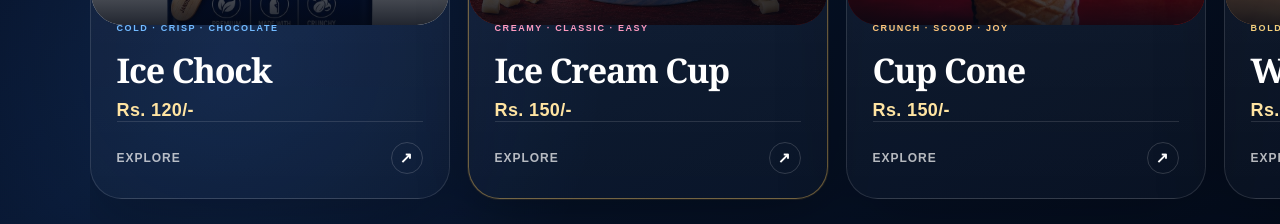
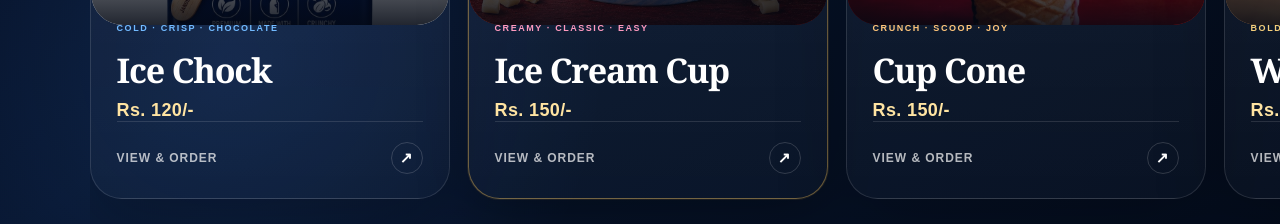
Before and after one commit to Harshan-Balakrishnan/JanushanIceCream_Website, a Next.js app: page / in a window 1280 px wide. Shown: the part 2480-2704 px from the top of the page. Built offline with nearby package versions, Linux system fonts and the light colour scheme; no server answers; the database is empty.

Commit message:
feat: strengthen product ordering affordance

```diff
--- a/components/ProductUniverse.tsx
+++ b/components/ProductUniverse.tsx
@@ -82,7 +82,7 @@ export default function ProductUniverse() {
               <span className="product-index">{String(index + 1).padStart(2, "0")}</span>
               <span className="product-image-shell"><Image src={product.image} alt={`${product.name} from the Janushan Ice Cream menu`} fill sizes="(max-width: 700px) 76vw, 370px" className="product-photo" unoptimized={product.image.startsWith("http")} /></span>
               <span className="product-meta"><small>{product.eyebrow}</small><strong>{product.name}</strong><span className="product-price">Rs. {formatter.format(product.price)}/-</span></span>
-              <span className="product-open">Explore <i aria-hidden="true">↗</i></span>
+              <span className="product-open"><span>View &amp; order</span><i aria-hidden="true">↗</i></span>
             </motion.button>
           ))}
         </div>
```
